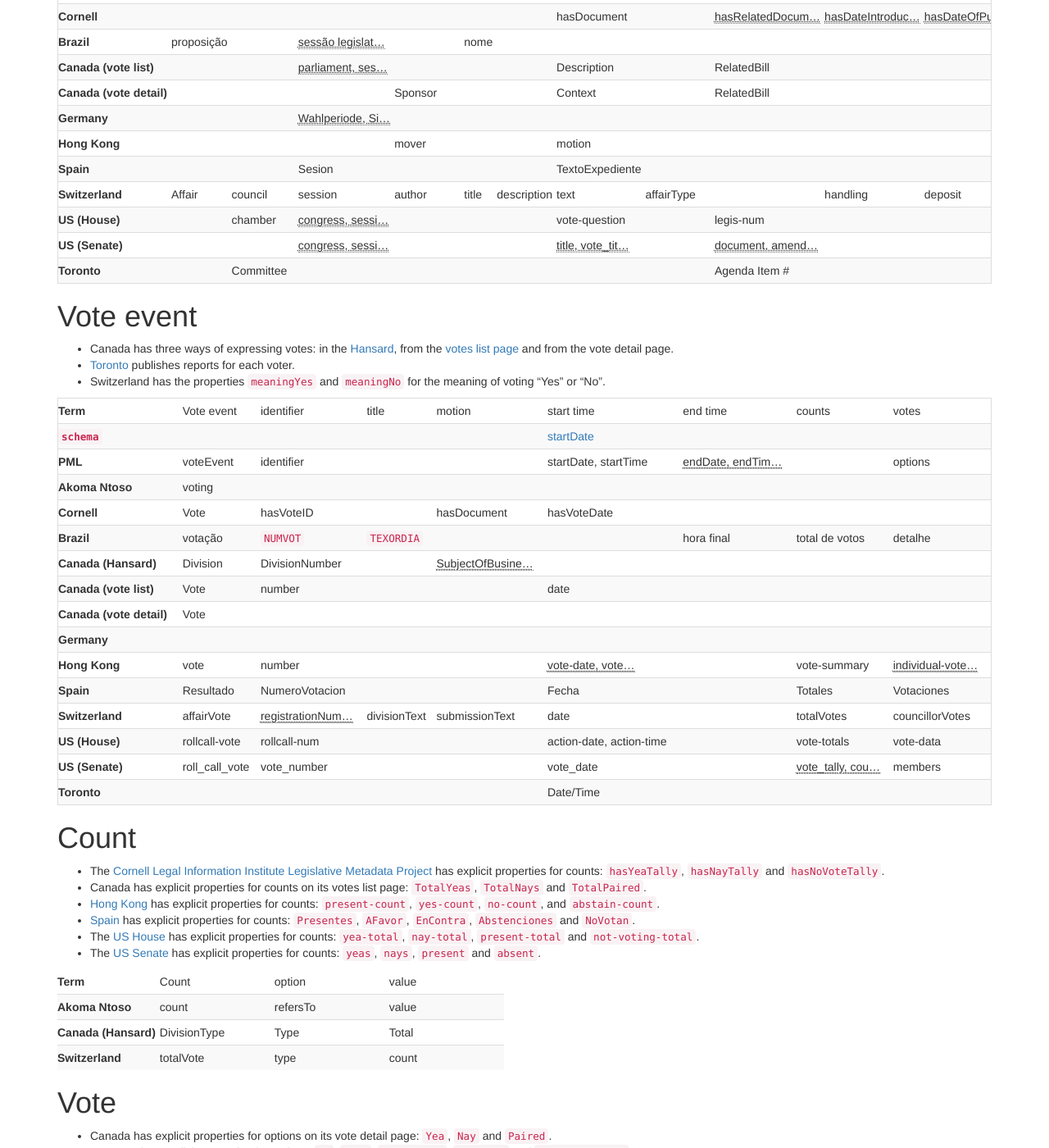
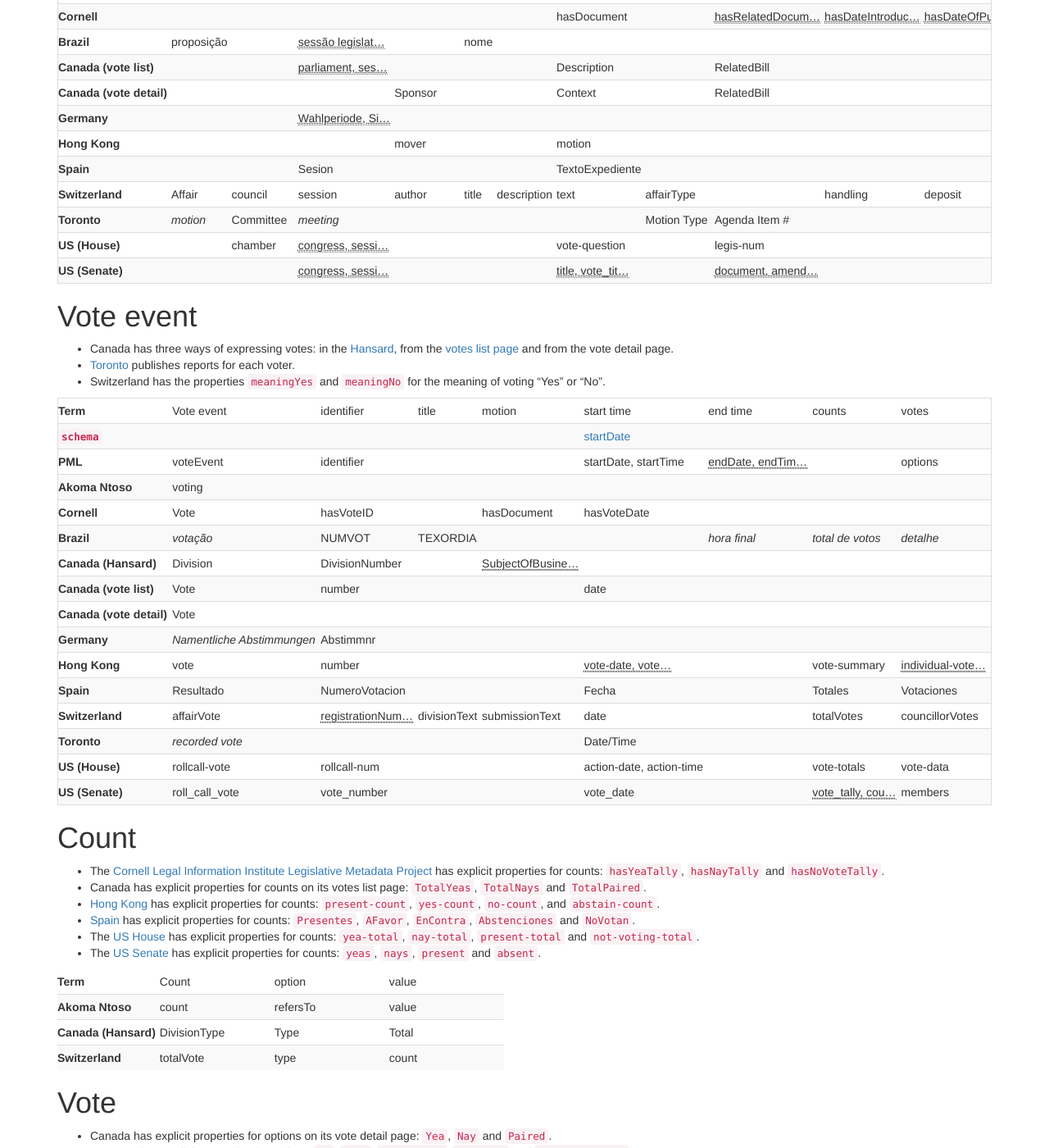
Before and after one commit to popolo-project/popolo-spec, a Jekyll site: the page built from appendices/terms.md, in a window 1280 px wide and 1400 px high, scrolled down 3646 px. Shown: the whole window at 82% size. Built offline with Jekyll 4.4.1, drawn with Linux system fonts in a browser that asks for light colours; nearby versions of some CDN libraries; Markdown is read by kramdown in place of the engine named in the settings; some of the changed text lies outside the part shown.

Commit message:
add a few more terms to tables

```diff
--- a/appendices/terms.md
+++ b/appendices/terms.md
@@ -3165,6 +3165,48 @@ id: data
       </tr>
       <tr>
         <th scope='row'>
+          Toronto
+        </th>
+        <td>
+          <i>motion</i>
+        </td>
+        <td>
+          Committee
+        </td>
+        <td>
+          <i>meeting</i>
+        </td>
+        <td>
+        </td>
+        <td>
+        </td>
+        <td>
+        </td>
+        <td>
+        </td>
+        <td>
+          Motion Type
+        </td>
+        <td>
+          Agenda Item #
+        </td>
+        <td>
+        </td>
+        <td>
+        </td>
+        <td>
+        </td>
+        <td>
+          <abbr title='Vote Description'>Vote Descriptio…</abbr>
+        </td>
+        <td>
+          Result
+        </td>
+        <td>
+        </td>
+      </tr>
+      <tr>
+        <th scope='row'>
           US (House)
         </th>
         <td>
@@ -3240,45 +3282,6 @@ id: data
         </td>
         <td>
           <abbr title='result, vote_result'>result, vote_re…</abbr>
-        </td>
-        <td>
-        </td>
-      </tr>
-      <tr>
-        <th scope='row'>
-          Toronto
-        </th>
-        <td>
-        </td>
-        <td>
-          Committee
-        </td>
-        <td>
-        </td>
-        <td>
-        </td>
-        <td>
-        </td>
-        <td>
-        </td>
-        <td>
-        </td>
-        <td>
-        </td>
-        <td>
-          Agenda Item #
-        </td>
-        <td>
-        </td>
-        <td>
-        </td>
-        <td>
-        </td>
-        <td>
-          <abbr title='Vote Description'>Vote Descriptio…</abbr>
-        </td>
-        <td>
-          Result
         </td>
         <td>
         </td>
@@ -3412,26 +3415,26 @@ id: data
           Brazil
         </th>
         <td>
-          votação
-        </td>
-        <td>
-          <code>NUMVOT</code>
-        </td>
-        <td>
-          <code>TEXORDIA</code>
-        </td>
-        <td>
-        </td>
-        <td>
-        </td>
-        <td>
-          hora final
-        </td>
-        <td>
-          total de votos
-        </td>
-        <td>
-          detalhe
+          <i>votação</i>
+        </td>
+        <td>
+          NUMVOT
+        </td>
+        <td>
+          TEXORDIA
+        </td>
+        <td>
+        </td>
+        <td>
+        </td>
+        <td>
+          <i>hora final</i>
+        </td>
+        <td>
+          <i>total de votos</i>
+        </td>
+        <td>
+          <i>detalhe</i>
         </td>
       </tr>
       <tr>
@@ -3509,9 +3512,10 @@ id: data
           Germany
         </th>
         <td>
-        </td>
-        <td>
-
+          <i>Namentliche Abstimmungen</i>
+        </td>
+        <td>
+          Abstimmnr
         </td>
         <td>
         </td>
@@ -3608,6 +3612,29 @@ id: data
       </tr>
       <tr>
         <th scope='row'>
+          Toronto
+        </th>
+        <td>
+          <i>recorded vote</i>
+        </td>
+        <td>
+        </td>
+        <td>
+        </td>
+        <td>
+        </td>
+        <td>
+          Date/Time
+        </td>
+        <td>
+        </td>
+        <td>
+        </td>
+        <td>
+        </td>
+      </tr>
+      <tr>
+        <th scope='row'>
           US (House)
         </th>
         <td>
@@ -3656,28 +3683,6 @@ id: data
         </td>
         <td>
           members
-        </td>
-      </tr>
-      <tr>
-        <th scope='row'>
-          Toronto
-        </th>
-        <td>
-        </td>
-        <td>
-        </td>
-        <td>
-        </td>
-        <td>
-        </td>
-        <td>
-          Date/Time
-        </td>
-        <td>
-        </td>
-        <td>
-        </td>
-        <td>
         </td>
       </tr>
     </tbody>
@@ -3755,7 +3760,7 @@ id: data
 <h1 id="Vote">Vote</h1>
 
 * Canada has explicit properties for options on its vote detail page: `Yea`, `Nay` and `Paired`.
-* [Germany](http://www.bundestag.de/bundestag/plenum/abstimmung/liste/2014/) has explicit properties for options: `ja`, `nein`, `Enthaltung`, `ungültig` and `nichtabgegeben`.
+* [Germany](http://www.bundestag.de/bundestag/plenum/abstimmung/2014) has explicit properties for options: `ja`, `nein`, `Enthaltung`, `ungültig` and `nichtabgegeben`.
 * Brazil has both [DBF files](http://www.camara.leg.br/internet/votacao/listavotacao5404.asp) and [fixed-width text files without headers](http://www.camara.leg.br/internet/plenario/result/votacao/downlvnv54.htm) that follow [a schema](http://www.camara.leg.br/internet/plenario/result/votacao/Layout_ArquivosTXT_presencas_vota%C3%A7%C3%A3o_exportados.pdf).
 
 <div class='table-responsive table-auto'>
@@ -3844,19 +3849,19 @@ id: data
           Brazil
         </th>
         <td>
-          voto
-        </td>
-        <td>
-          <code>NOME_PAR</code>
-        </td>
-        <td>
-          <code>ESTADO</code>
-        </td>
-        <td>
-          <code>PARTIDO</code>
-        </td>
-        <td>
-          <code>VOTO</code>
+          <i>voto</i>
+        </td>
+        <td>
+          NOME_PAR
+        </td>
+        <td>
+          ESTADO
+        </td>
+        <td>
+          PARTIDO
+        </td>
+        <td>
+          VOTO
         </td>
         <td>
         </td>
@@ -3964,19 +3970,39 @@ id: data
           Switzerland
         </th>
         <td>
-          <code>councillorVote</code>
-        </td>
-        <td>
-          councillor
-        </td>
-        <td>
-          canton
-        </td>
-        <td>
-          faction
-        </td>
-        <td>
-          <code>decision</code>
+          councillorVote
+        </td>
+        <td>
+          <i>councillor</i>
+        </td>
+        <td>
+          <i>canton</i>
+        </td>
+        <td>
+          <i>faction</i>
+        </td>
+        <td>
+          decision
+        </td>
+        <td>
+        </td>
+      </tr>
+      <tr>
+        <th scope='row'>
+          Toronto
+        </th>
+        <td>
+          <i>vote</i>
+        </td>
+        <td>
+          <i>member</i>
+        </td>
+        <td>
+        </td>
+        <td>
+        </td>
+        <td>
+          Vote
         </td>
         <td>
         </td>
@@ -4014,30 +4040,13 @@ id: data
           member_full
         </td>
         <td>
+          state
         </td>
         <td>
           party
         </td>
         <td>
           vote_cast
-        </td>
-        <td>
-        </td>
-      </tr>
-      <tr>
-        <th scope='row'>
-          Toronto
-        </th>
-        <td>
-        </td>
-        <td>
-        </td>
-        <td>
-        </td>
-        <td>
-        </td>
-        <td>
-          Vote
         </td>
         <td>
         </td>
```
Also changed, not shown: other parts of appendices/terms.md (+1 -0 lines), src/data/motion.json (+23 -14 lines), src/data/vote.json (+27 -15 lines), src/data/voteevent.json (+20 -12 lines), src/terms.md (+1 -1 lines), 1 other file.
